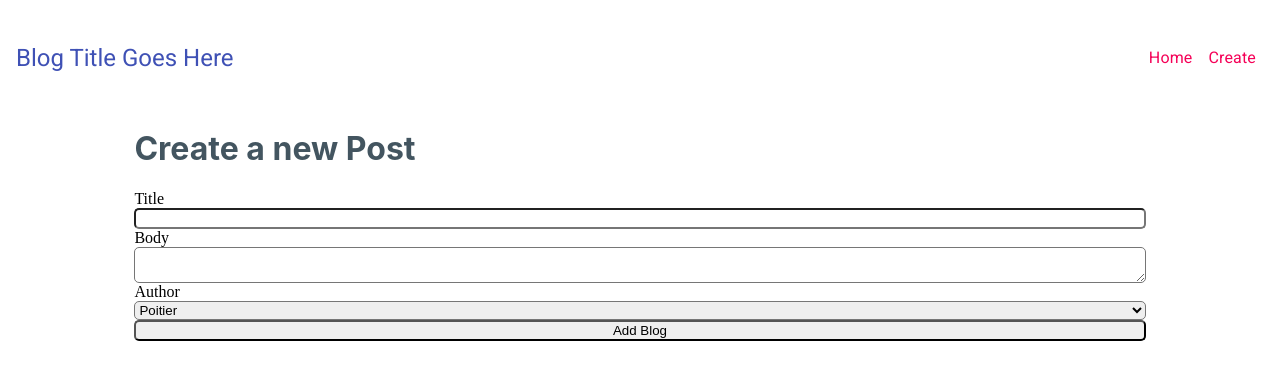
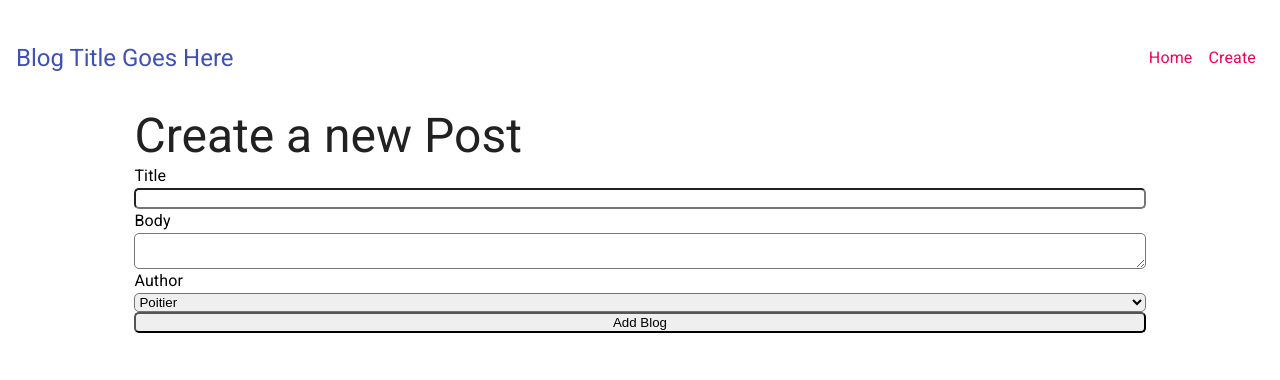
Before and after one commit to pstringe/blog, a React (Create React App) app: page /create in a window 1280 px wide. Shown: the top 380 px of the page. Built offline with nearby package versions, Linux system fonts and the light colour scheme; the HTML template or start-up script is replaced by a standard one.

Commit message:
Added Typography to labels in Create component

```diff
--- a/src/Create.js
+++ b/src/Create.js
@@ -1,3 +1,4 @@
+import { Typography } from '@material-ui/core';
 import {useState} from 'react';
 
 const Create = () => {
@@ -12,20 +13,20 @@ const Create = () => {
     }
     return (
         <div className='create'>
-            <h1>Create a new Post</h1>
+            <Typography component='h1' variant='h3' color='textPrimary'>Create a new Post</Typography>
             <form onSubmit={(e)=>submit(e)}>
-                <label>Title</label>
+                <Typography component='label'>Title</Typography>
                 <input  type='text'
                         value={title}
                         onChange={(e)=>setTitle(e.target.value)}
                         required>
 
                 </input>
-                <label>Body</label>
+                <Typography component='label'>Body</Typography>
                 <textarea value={body} onChange={(e)=>setBody(e.target.value)}required>
 
                 </textarea>
-                <label>Author</label>
+                <Typography component='label'>Author</Typography>
 
                 <select value={author} onChange={(e)=>setAuthor(e.target.value)}>
                     <option value='Poitier'>Poitier</option>
```
